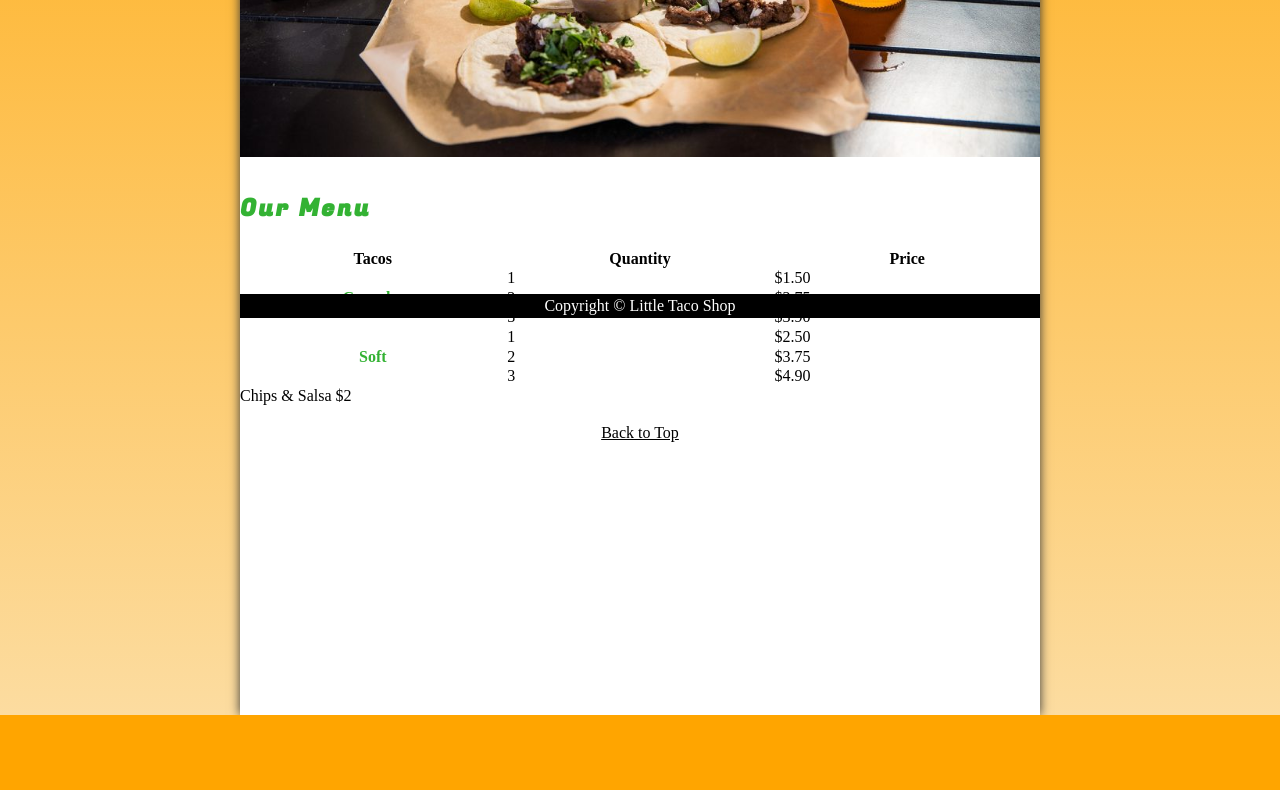
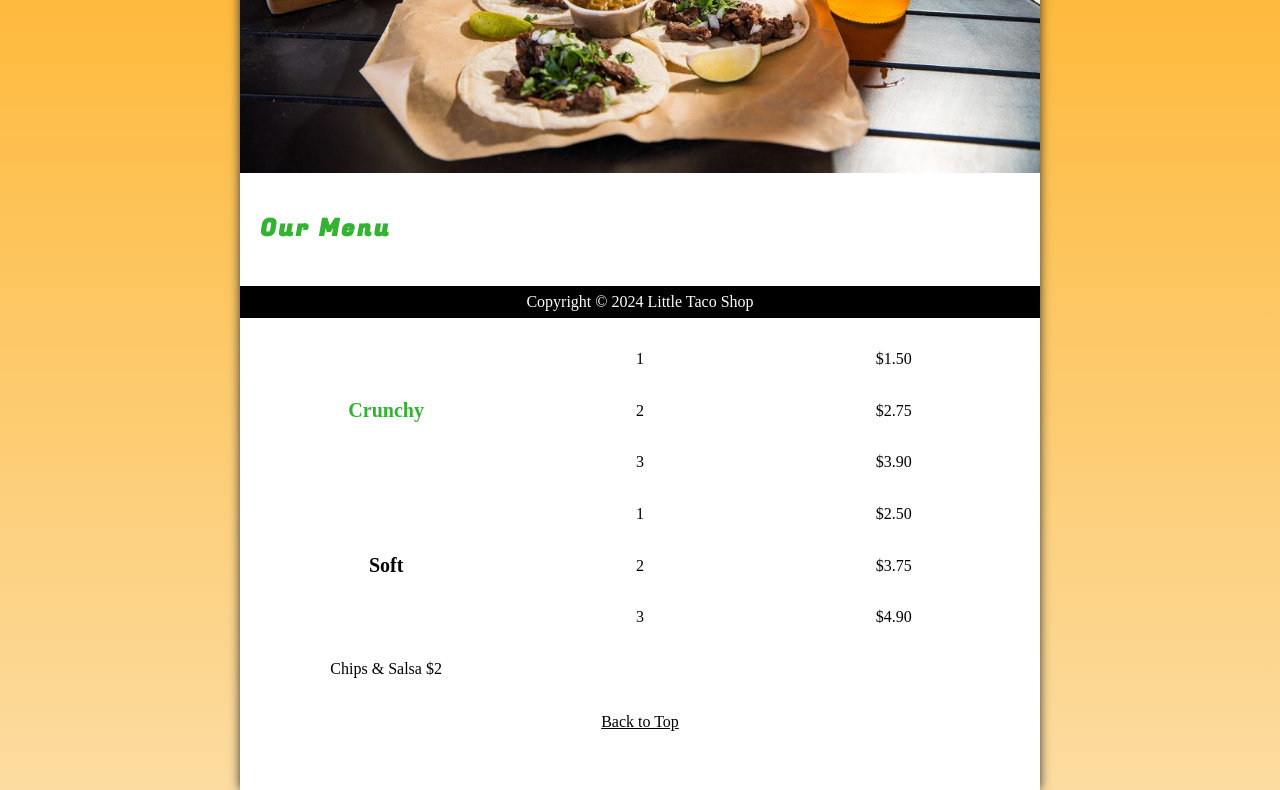
Before and after one commit to chengorehema/taco-shop, a plain HTML site: page index.html in a window 1280 px wide. Shown: the part 482-1272 px from the top of the page. Before the commit the page ends 1197 px from the top, so only its background shows below. Drawn offline with Linux system fonts and the light colour scheme.

Commit message:
add changes

```diff
--- a/css/style.css
+++ b/css/style.css
@@ -28,28 +28,27 @@ textarea {
 --FF: clamp(1rem, 2.2vh, 1.5rem);
 
 /* COLORS */
+--BGCOLOR-FADE: rgb(252, 220, 160);
 --BGCOLOR: orange;
---BGCOLOR-FADE: rgb(252, 220, 160);
 --BGIMAGE: linear-gradient(to bottom, var(--BGCOLOR), var(--BGCOLOR-FADE));
 --BODY-BGCOLOR: #fff;
+--BORDER-COLOR: #333;
+--BUTTON-COLOR: #fff;
 --FONT-COLOR: #000;
---BORDER-COLOR: #333;
+--HEADER-BGCOLOR: #000;
+--HEADER-COLOR: #fff;
+--HERO-BGCOLOR: rgba(51, 178, 51, 0.75);
+--HERO-COLOR: #fff;
 --HIGHLIGHT-COLOR:rgb(51, 178,51);
+--LINK-ACTIVE: orange;
 --LINK-COLOR: #000;
 --LINK-HOVER: hsla(0, 0%, 0%, 0.6);
---LINK-ACTIVE: orange;
---HEADER-BGCOLOR: #000;
---HEADER-COLOR: #fff;
 --NAV-BGCOLOR: #fff;
---HERO-BGCOLOR: rgba(51, 178, 51, 0.75);
---HERO-COLOR: #fff;
-
-
-
 
 
 /* BORDERS */
---BORDERS: 1px solid (var(--BORDER-COLOR))
+    --BORDERS: 1px solid (var(--BORDER-COLOR));
+    --BORDER-RADIUS: 15px;
 
 /* STANDARD PADING */
     --PADDING-TB: 0.25em;
@@ -59,6 +58,25 @@ textarea {
     --MARGIN: clamp(1em, 2.5vh, 1.5em)
     0;
 
+}
+
+@media (prefers-color-scheme: dark) {
+    :root {
+        --BGCOLOR: #000;
+        --BGCOLOR-FADE: gray;
+        --HEADER-COLOR: whitesmoke;
+        --NAV-BGCOLOR: rgb(20, 20, 20);
+        --HEROCOLOR: #333;
+        --BODY-BGCOLOR: #333;
+        --FONT-COLOR: whitesmoke;
+        --HIGHLIGHT-COLOR: whitesmoke;
+        --BORDER-COLOR: whitesmoke;
+        --LINK-COLOR: whitesmoke;
+        --LINK-HOVER: orange;
+        --LINK-ACTIVE: rgb(252, 200, 103);
+        --BUTTON-COLOR: #000;
+
+    }
 }
 
 /* UTILITIES */
@@ -237,16 +255,17 @@ a:active {
 .contact__input,
 .contact__textarea {
     padding: 0.5em;
-    border-radius: 15px;
+    border-radius: var(--BORDER-RADIUS);
     border-width: 2px;
     width: 100%;
 }
 
 .contact__button{
     padding: 0.5em;
-    border-radius: 15px;
+    border-radius: var(--BORDER-RADIUS);
     background-color: var(--HIGHLIGHT-COLOR);
-    color: var(--HEADER-COLOR);
+    color: var(--BUTTON-COLOR);
+    font-weight: bold;
 }
 
 /* MENU */
@@ -288,10 +307,58 @@ tr {
 }
 
 .menu__cr,
-.menu__sf {
+.menu__sf
+.menu__cs
+.menu__header {
     color: var(--HIGHLIGHT-COLOR);
     font-weight: bold;
     height: 100%;
     display: grid;
     place-content: center;
 }
+
+.menu__header {
+    border-bottom: var(--BORDERS);
+}
+
+.menu__header,
+.menu__item {
+    width: 100%;
+    padding: 1em;
+    border: meduim ridge var(--BORDER-COLOR);
+}
+
+.menu__item {
+    display: grid;
+    place-content: center;
+}
+
+thead th:first-child {
+    border-top-left-radius: var(--BORDER-RADIUS);
+}
+
+thead th:first-child {
+    border-top-right-radius: var(--BORDER-RADIUS);
+}
+
+tfoot td {
+    border-bottom-left-radius: var(--BORDER-RADIUS);
+    border-bottom-right-radius: var(--BORDER-RADIUS);
+}
+
+@media screen and (min-width: 576px) {
+    .header__h1::before {
+        content: '🌮 '
+    }
+
+    .header__h1::after {
+        content: ' 🌮'
+    }
+
+    .menu__header,
+    .menu__cr,
+    .menu__cs,
+    .menu__sf {
+        font-size: 125%;
+    }
+}
--- a/index.html
+++ b/index.html
@@ -7,6 +7,7 @@
     <meta name="description" content="The official website for the Little Taco Shop">
     <title>The Little Taco Shop</title>
     <link rel="stylesheet" href="css/style.css">
+    <script src="js/main.js" defer></script>
 </head>
 
 <body>
@@ -116,7 +117,7 @@
 
     <footer class="footer">
         <p>
-            <span class="nowrap">Copyright &copy; </span>
+            <span class="nowrap">Copyright &copy; <time id="year"></time></span>
             <span class="nowrap">Little Taco Shop</span>
         </p>
     </footer>
--- /dev/null
+++ b/js/main.js
@@ -0,0 +1,4 @@
+const year = document.getElementById("year")
+const thisYear = new Date().getFullYear()
+year.setAttribute("datetime", thisYear)
+year.textContent = thisYear
```
Also changed, not shown: about.html (+2 -1 lines), contact.html (+4 -1 lines), hours.html (+5 -3 lines).
